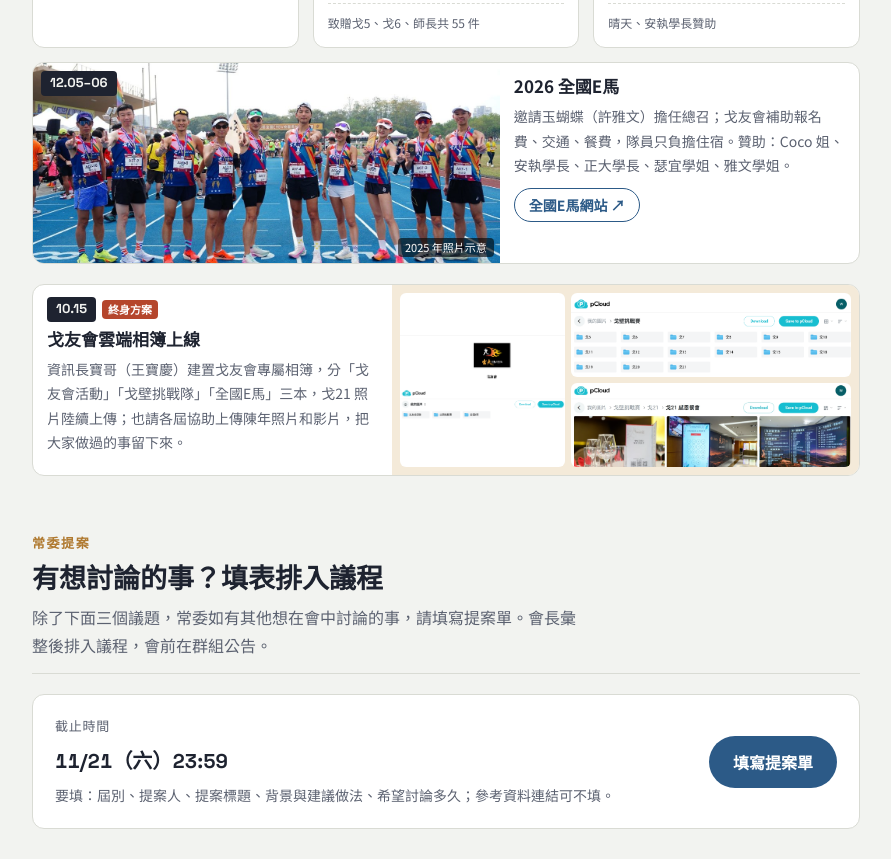
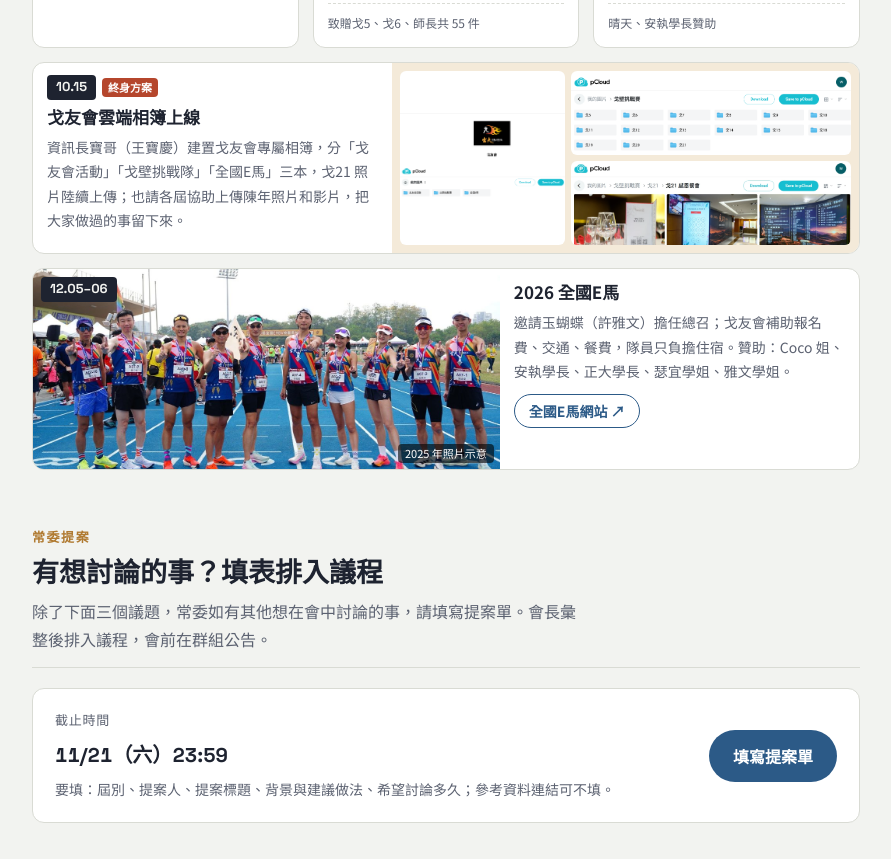
Before and after one commit to willleester/ntuemba-gobi-meeting, a plain HTML site: page index.html in a window 1280 px wide. Shown: the part 2090-2949 px from the top of the page, without its empty margins (194-1085 px from the left). Drawn offline with Linux system fonts and the light colour scheme.

Commit message:
雲端相簿移到全國E馬之前，依時間排序
Co-Authored-By: Claude Opus 5.5 <noreply@anthropic.com>

```diff
--- a/index.html
+++ b/index.html
@@ -146,7 +146,7 @@ details[open] summary{margin-bottom:10px}
 .act.wide{grid-column:1 / -1;display:grid;grid-template-columns:minmax(0,1.3fr) minmax(0,1fr)}
 .act.wide .act-ph{aspect-ratio:auto;min-height:200px}
 @media (max-width:760px){.act.wide{grid-template-columns:1fr}.act.wide .act-ph{aspect-ratio:16/9;min-height:0}}
-.album-wide{display:grid;grid-template-columns:minmax(0,1fr) minmax(0,1.3fr)}
+.album-wide{grid-column:1 / -1;display:grid;grid-template-columns:minmax(0,1fr) minmax(0,1.3fr)}
 .album-top{display:flex;align-items:center}
 .album-shots{display:grid;grid-template-columns:1fr 1.7fr;grid-template-rows:1fr 1fr;gap:6px;padding:8px;background:var(--sand-soft);min-height:190px}
 .album-shots i{display:block;background:#fff center/contain no-repeat;border-radius:6px}
@@ -282,6 +282,15 @@ footer{margin-top:56px;padding-top:16px;border-top:1px solid var(--line);font-si
         <div class="act-cost"><span>晴天、安執學長贊助</span></div>
       </div>
     </article>
+      <article class="act album-wide">
+      <div class="act-body">
+        <div class="album-top"><span class="act-date static">10.15</span><span class="tag">終身方案</span></div>
+        <h3>戈友會雲端相簿上線</h3>
+        <p>資訊長寶哥（王寶慶）建置戈友會專屬相簿，分「戈友會活動」「戈壁挑戰隊」「全國E馬」三本，戈21 照片陸續上傳；也請各屆協助上傳陳年照片和影片，把大家做過的事留下來。</p>
+
+      </div>
+      <div class="album-shots"><i style="background-image:url('img/album-home.png')"></i><i style="background-image:url('img/album-gobi.png')"></i><i style="background-image:url('img/album-ge21.webp')"></i></div>
+    </article>
     <article class="act wide">
       <div class="act-ph"><i style="background-image:url('img/emara-2025.jpg');background-position:center;background-size:cover"></i><span class="act-date">12.05–06</span><span class="act-note">2025 年照片示意</span></div>
       <div class="act-body">
@@ -293,15 +302,6 @@ footer{margin-top:56px;padding-top:16px;border-top:1px solid var(--line);font-si
       </div>
     </article>
   </div>
-  <article class="act album-wide">
-    <div class="act-body">
-      <div class="album-top"><span class="act-date static">10.15</span><span class="tag">終身方案</span></div>
-      <h3>戈友會雲端相簿上線</h3>
-      <p>資訊長寶哥（王寶慶）建置戈友會專屬相簿，分「戈友會活動」「戈壁挑戰隊」「全國E馬」三本，戈21 照片陸續上傳；也請各屆協助上傳陳年照片和影片，把大家做過的事留下來。</p>
-
-    </div>
-    <div class="album-shots"><i style="background-image:url('img/album-home.png')"></i><i style="background-image:url('img/album-gobi.png')"></i><i style="background-image:url('img/album-ge21.webp')"></i></div>
-  </article>
 </section>
 
 <!-- PROPOSAL -->
```
